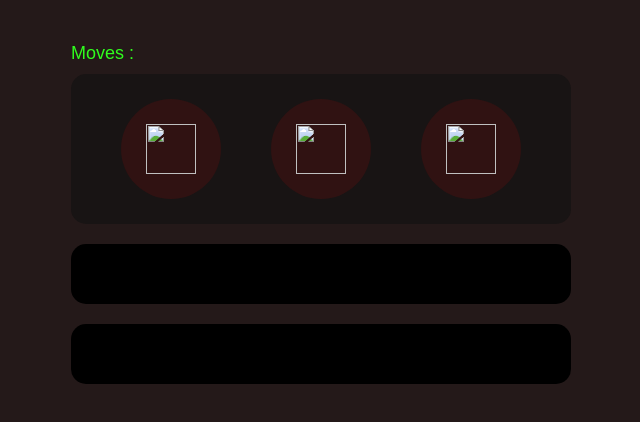
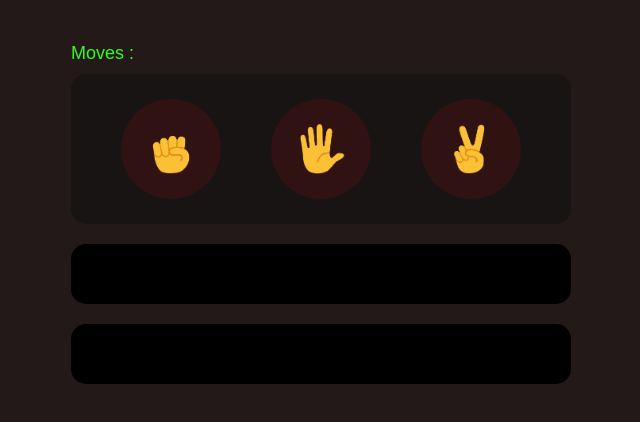
Before and after one commit to syedabdulqahar/Rock-Paper-Scissor-Game, a plain HTML site: page index.html in a window 1280 px wide. Shown: the part 132-554 px from the top of the page, without its empty margins (319-959 px from the left). Drawn offline with Linux system fonts and the light colour scheme.

Commit message:
Rock Paper Scissor (index)

```diff
--- a/index.html
+++ b/index.html
@@ -90,13 +90,13 @@
   <legend >Moves :
   <div class="icon-div">
     <button class="icon-btn" onclick="PlayGame('Rock')">
-      <img class="move-icon" src="./images/Rock.png" alt="">
+      <img class="move-icon" src="./Rock.png" alt="">
     </button>
     <button class="icon-btn" onclick="PlayGame('Paper')">
-      <img class="move-icon" src="./images/Paper.png" alt="">
+      <img class="move-icon" src="./Paper.png" alt="">
     </button>
     <button class="icon-btn" onclick="PlayGame('Scissor')">
-      <img class="move-icon" src="./images/Scissor.png" alt="">
+      <img class="move-icon" src="./Scissor.png" alt="">
     </button>
     </legend>
 
@@ -152,7 +152,7 @@ function PlayGame(playerMove) {
   Location.setItem(
     "gameMoves1",
     JSON.stringify(
-      (gameMoves.innerHTML = `<span class="player">Your</span> Move : <img class="move-icon" src="./images/${playerMove}.png" alt="${playerMove}">    <img class="move-icon" src="./images/${ComputerMove}.png" alt="${ComputerMove}"> : <span class="player">Computer</span> Move`),
+      (gameMoves.innerHTML = `<span class="player">Your</span> Move : <img class="move-icon" src="./${playerMove}.png" alt="${playerMove}">    <img class="move-icon" src="./${ComputerMove}.png" alt="${ComputerMove}"> : <span class="player">Computer</span> Move`),
     ),
   );
 
```
Also changed, not shown: Paper.png (renamed from images/paper-emoji.png), Rock.png (renamed from images/rock-emoji.png), Scissor.png (renamed from images/Scissors-emoji.png).
